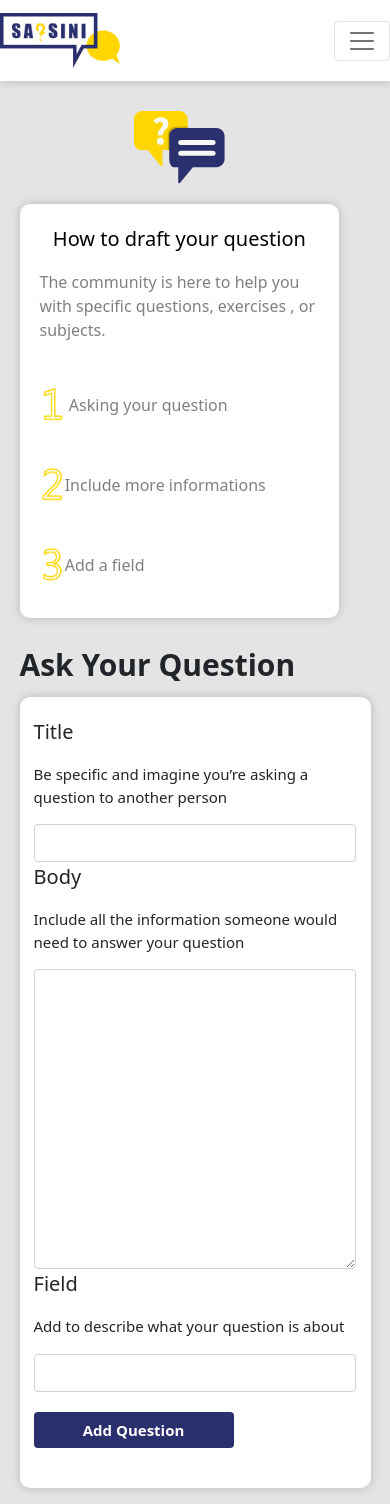
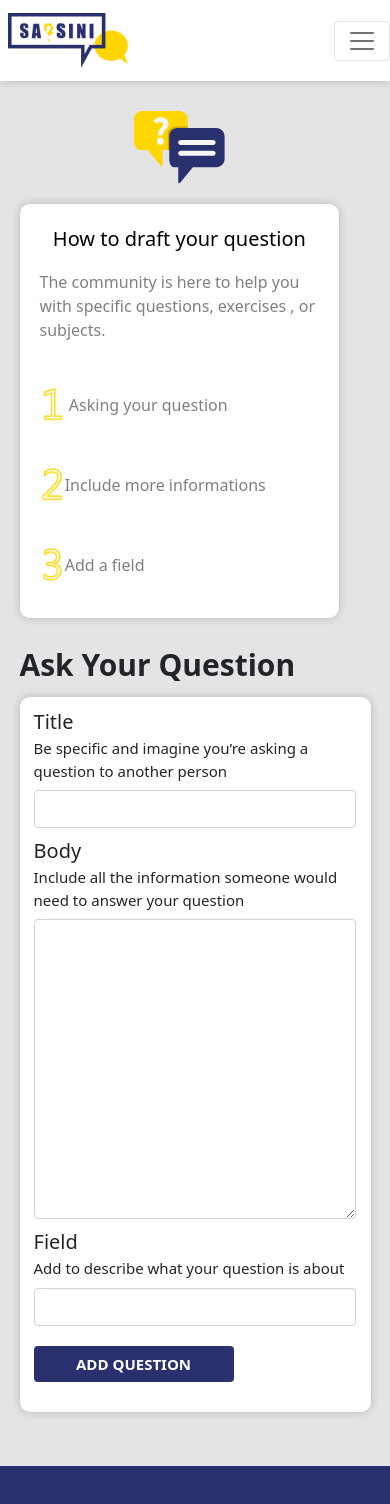
Before and after one commit to ouaelesi/ALMORAFIK, a Next.js app in the folder client/sa9sinii/: page /askQuestion in a window 390 px wide. Shown: the top 1504 px of the page. Built offline with nearby package versions, Linux system fonts and the light colour scheme.

Commit message:
add: create question logique

```diff
--- a/client/sa9sinii/partials/Header.js
+++ b/client/sa9sinii/partials/Header.js
@@ -26,7 +26,7 @@ import { Nav, Navbar, NavbarBrand, NavbarToggler, Collapse, NavItem, Jumbotron,
     return (
       <div>
         <Navbar className="nav_container" light expand="md">
-          <NavbarBrand href="/home"><img src='/assets/imgs/logo.png' className="navlogo"/></NavbarBrand>
+          <NavbarBrand href="/home" className="px-2"><img src='/assets/imgs/logo.png' className="navlogo" width="115px"/></NavbarBrand>
           <NavbarToggler onClick={toggle} />
           <Collapse isOpen={isOpen} navbar>
             <Nav className="mr-auto row nav" navbar>
--- a/client/sa9sinii/partials/QuestionBody.js
+++ b/client/sa9sinii/partials/QuestionBody.js
@@ -1,9 +1,16 @@
 import React, { useEffect, useState } from "react";
 import { FormGroup, Input, Spinner } from "reactstrap";
+import router from 'next/router'
 
 const QuestionBody = () => {
   // State
-  const [form, setForm] = useState({ question: "" });
+  const [form, setForm] = useState({ question: "",
+    creator: "ouael",
+    tags: ["String"],
+    selectedFile: "String",
+    likeCount: 0,
+    createdAt: new Date(),
+    answers : [] });
   const [isSubmiting, setIsSubmiting] = useState(false);
   //
   useEffect(() => {
@@ -12,6 +19,8 @@ const QuestionBody = () => {
   const handleSubmit = (e) => {
     e.preventDefault();
     setIsSubmiting(true);
+    createQuestion() ;
+    router.push('/questions')
   };
   const handleChange = (e) => {
     setForm({
@@ -19,6 +28,21 @@ const QuestionBody = () => {
       [e.target.name]: e.target.value,
     });
   };
+  const createQuestion = async () =>{
+     try{
+        const res = await fetch('http://localhost:3000/api/questions' , {
+          method: 'POST' ,
+          headers : {
+            "Accept" : "application/json" ,
+            "Content-Type" : "application/json"
+          } ,
+          body : JSON.stringify(form)
+        })
+        alert("done")
+     }catch(err){
+
+     }
+  }
   return (
     <div>
       {isSubmiting ? (
@@ -28,12 +52,11 @@ const QuestionBody = () => {
           <div className="ASKYOURQUES">Ask Your Question</div>
           <div className="QuestionBody">
             <form onSubmit={handleSubmit}>
-              <p className="QuestionTitle">Title</p>
-              <p className="QuestionEXP">
+              <p className="QuestionTitle mb-0 ">Title</p>
+              <p className="QuestionEXP mb-2">
                 Be specific and imagine you’re asking a question to another
                 person
               </p>
-
               <Input
                 type="text"
                 name="QuestionTitle"
@@ -41,8 +64,8 @@ const QuestionBody = () => {
                 onChange={handleChange}
               ></Input>
 
-              <p className="QuestionTitle">Body</p>
-              <p className="QuestionEXP">
+              <p className="QuestionTitle mb-0 mt-2">Body</p>
+              <p className="QuestionEXP mb-2">
                 Include all the information someone would need to answer your
                 question
               </p>
@@ -54,8 +77,8 @@ const QuestionBody = () => {
                 onChange={handleChange}
               ></textarea>
 
-              <p className="QuestionTitle">Field</p>
-              <p className="QuestionEXP">
+              <p className="QuestionTitle mb-0 mt-2">Field</p>
+              <p className="QuestionEXP mb-2">
                 Add to describe what your question is about
               </p>
               <Input
@@ -64,7 +87,7 @@ const QuestionBody = () => {
                 id="QuestionTitle"
               ></Input>
               <button className="btn review_btn" type="submit">
-                Add Question
+                ADD QUESTION
               </button>
             </form>
           </div>
--- a/client/sa9sinii/styles/globals.css
+++ b/client/sa9sinii/styles/globals.css
@@ -398,7 +398,7 @@ margin: 0px auto;
 .QuestionBody {
   width: 100%;
   background-color: white;
-  padding: 20px 4%;
+  padding: 10px 4%;
   border-radius: 10px;
   box-shadow: rgba(0 , 0 , 0 , 0.2) 0px 0px 10px 0px;
 
@@ -534,7 +534,7 @@ margin: 0px auto;
     /* navbar */
 
     .navlogo{
-      width :150px ;
+      width :120px ;
     }
 
     /* questionbody */
```
